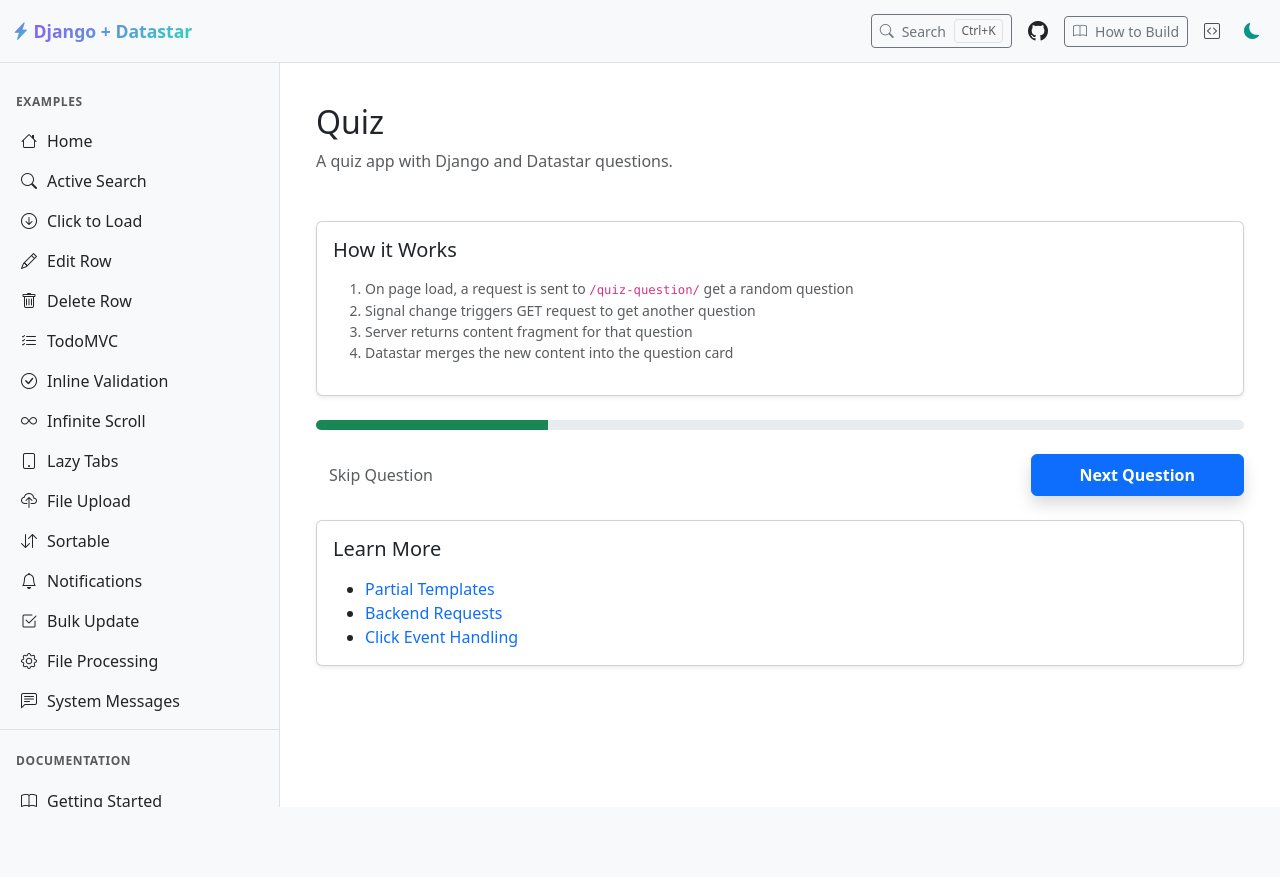
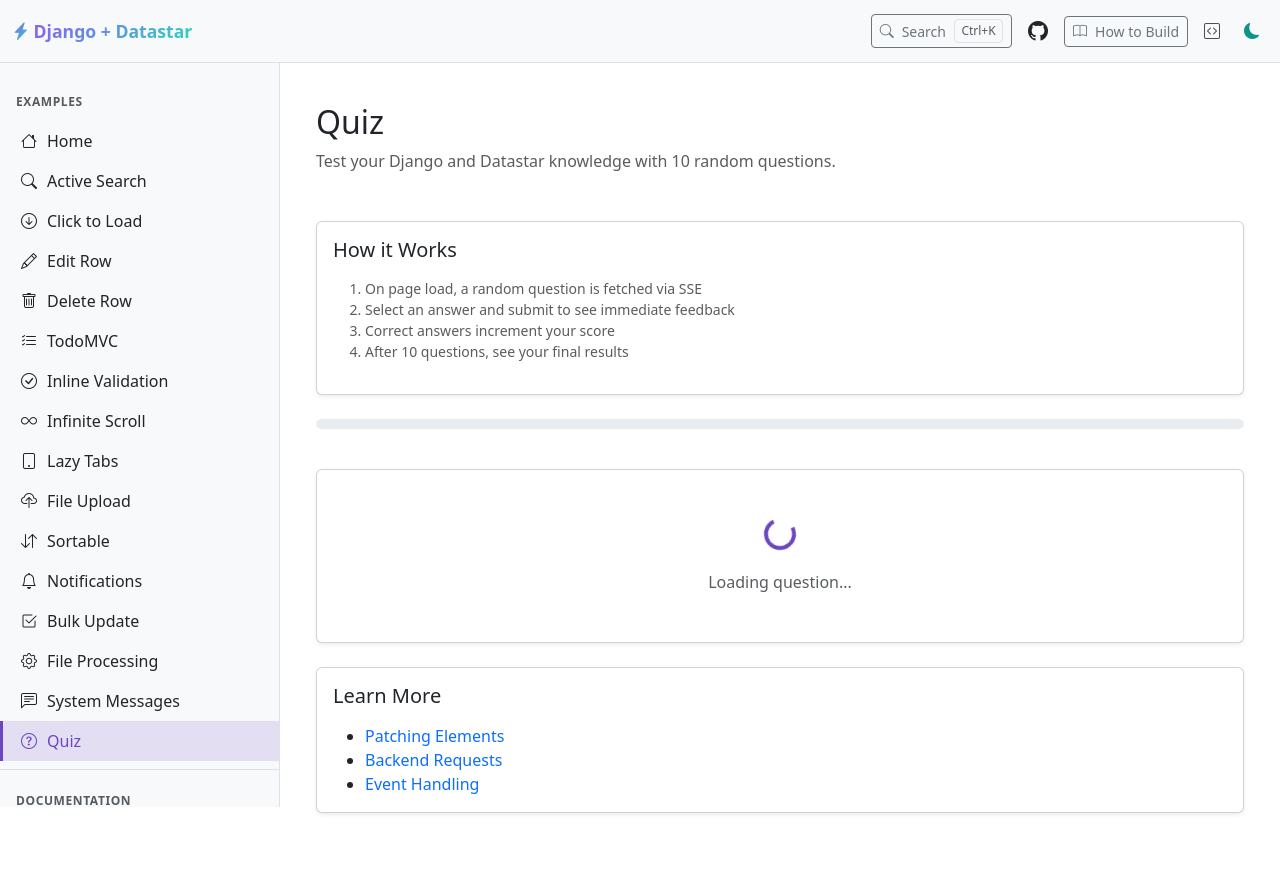
Before and after one commit to ZendaInnocent/django-datastar-examples, a Django app: page /quiz/ in a window 1280 px wide. Before the commit the page ends 807 px from the top, so only its background shows below. Run offline with Django 5.2, Linux system fonts and the light colour scheme; some libraries are stand-ins or nearby versions.

Commit message:
add a complete quiz app

```diff
--- a/examples/templates/examples/quiz_index.html
+++ b/examples/templates/examples/quiz_index.html
@@ -6,43 +6,49 @@
 
     <header class="mb-5">
       <h1 class="h2">Quiz</h1>
-      <p class="text-muted">A quiz app with Django and Datastar questions.</p>
+      <p class="text-muted">
+        Test your Django and Datastar knowledge with 10 random questions.
+      </p>
     </header>
 
-    <section class="card shadow-sm mb-4"
-             data-init="@get('{% url "examples:quiz-question" %}');">
+    <section class="card shadow-sm mb-4">
       <div class="card-body">
         <h2 class="h5 mb-3">How it Works</h2>
         <ol class="text-muted small">
-          <li>
-            On page load, a request is sent to <code>/quiz-question/</code> get a random question
-          </li>
-          <li>Signal change triggers GET request to get another question</li>
-          <li>Server returns content fragment for that question</li>
-          <li>Datastar merges the new content into the question card</li>
+          <li>On page load, a random question is fetched via SSE</li>
+          <li>Select an answer and submit to see immediate feedback</li>
+          <li>Correct answers increment your score</li>
+          <li>After 10 questions, see your final results</li>
         </ol>
       </div>
     </section>
 
+    <div data-signals="{currentQuestion: 0, totalQuestions: 10}"
+         data-init="@get('{% url "examples:quiz-question" %}');">
       <div class="progress mb-4" style="height: 10px">
         <div class="progress-bar bg-success"
              role="progressbar"
-           style="width: 25%"
-           aria-valuenow="25"
+             data-attr:style="`width: ${($currentQuestion / $totalQuestions) * 100}%`"
+             aria-valuenow="0"
              aria-valuemin="0"
              aria-valuemax="100"></div>
       </div>
 
-    <div id="question-card"></div>
+      <div class="d-flex justify-content-between align-items-center mb-3">
+        <span class="text-muted small"
+              data-text="`Question ${$currentQuestion} of ${$totalQuestions}`"></span>
+      </div>
 
-    <div class="d-flex justify-content-between my-4">
-      <button class="btn btn-link text-decoration-none text-muted">
-        Skip Question
-      </button>
-      <button class="btn btn-primary px-5 py-2 fw-bold shadow"
-              data-on:click="@get('{% url "examples:quiz-question" %}')">
-        Next Question
-      </button>
+      <div id="question-card" class="mb-4">
+        <div class="card shadow-sm">
+          <div class="card-body text-center py-5">
+            <div class="spinner-border text-primary" role="status">
+              <span class="visually-hidden">Loading...</span>
+            </div>
+            <p class="text-muted mt-3 mb-0">Loading question...</p>
+          </div>
+        </div>
+      </div>
     </div>
 
     <section class="card shadow-sm my-4">
@@ -52,7 +58,7 @@
           <li>
             <a href="https://data-star.dev/guide/getting_started#patching-elements"
                target="_blank"
-               class="text-decoration-none">Partial Templates</a>
+               class="text-decoration-none">Patching Elements</a>
           </li>
           <li>
             <a href="https://data-star.dev/guide/backend_requests"
@@ -62,7 +68,7 @@
           <li>
             <a href="https://data-star.dev/reference/attributes#data-on"
                target="_blank"
-               class="text-decoration-none">Click Event Handling</a>
+               class="text-decoration-none">Event Handling</a>
           </li>
         </ul>
       </div>
--- a/examples/urls.py
+++ b/examples/urls.py
@@ -8,6 +8,9 @@ urlpatterns = [
     path('', views.index_view, name='index'),
     path('quiz/', views.quiz_index_view, name='quiz-index'),
     path('quiz/question/', views.get_question_view, name='quiz-question'),
+    path('quiz/answer/', views.submit_answer_view, name='quiz-answer'),
+    path('quiz/skip/', views.skip_question_view, name='quiz-skip'),
+    path('quiz/restart/', views.restart_quiz_view, name='quiz-restart'),
     path('active-search/', views.active_search_view, name='active-search'),
     path('click-to-load/', views.click_to_load_view, name='click-to-load'),
     path('edit-row/', views.edit_row_view, name='edit-row'),
--- a/examples/views.py
+++ b/examples/views.py
@@ -17,7 +17,7 @@ from django.views.decorators.http import require_http_methods
 from examples.utils import DatastarWithMessagesResponse
 
 from .decorators import datastar_response
-from .models import Contact, Item, Notification, Question, Todo
+from .models import Answer, Contact, Item, Notification, Question, Todo
 
 
 def index_view(request):
@@ -780,6 +780,8 @@ def file_processing_api_view(request):
 # Quiz App
 # ============================================================================
 
+QUIZ_TOTAL_QUESTIONS = 10
+
 
 def quiz_index_view(request):
     return render(request, 'examples/quiz_index.html')
@@ -788,20 +790,164 @@ def quiz_index_view(request):
 @datastar_response
 def get_question_view(request):
     seen_ids = request.session.get('seen_question_ids', [])
+    current_question = request.session.get('current_question', 0)
+    correct_count = request.session.get('correct_count', 0)
+    total_questions = request.session.get('total_questions', QUIZ_TOTAL_QUESTIONS)
+
     question = Question.objects.exclude(id__in=seen_ids).order_by('?').first()
 
-    if not question:
+    if not question or current_question >= total_questions:
+        correct_count = request.session.get('correct_count', 0)
+        total_questions = request.session.get('total_questions', QUIZ_TOTAL_QUESTIONS)
         yield SSE.patch_elements(
-            render_to_string('examples/fragments/quiz_report.html')
+            render_to_string(
+                'examples/fragments/quiz_report.html',
+                {
+                    'correct_count': correct_count,
+                    'total_questions': total_questions,
+                },
+            )
         )
     else:
+        current_question += 1
         seen_ids.append(question.pk)
+        request.session['current_question'] = current_question
         request.session['seen_question_ids'] = seen_ids
         request.session.modified = True
 
+        yield SSE.patch_signals(
+            {
+                'currentQuestion': current_question,
+                'totalQuestions': total_questions,
+            }
+        )
         yield SSE.patch_elements(
             render_to_string(
-                'examples/fragments/quiz_question_card.html', {'question': question}
+                'examples/fragments/quiz_question_card.html',
+                {
+                    'question': question,
+                    'question_number': current_question,
+                    'total_questions': total_questions,
+                },
             ),
             '#question-card',
         )
+
+
+@csrf_exempt
+@datastar_response
+def submit_answer_view(request):
+    question_id = request.POST.get('question_id')
+    answer_id = request.POST.get('answer_id')
+
+    question = get_object_or_404(Question, pk=question_id)
+    answer = get_object_or_404(Answer, pk=answer_id)
+
+    is_correct = answer.is_correct
+
+    if is_correct:
+        correct_count = request.session.get('correct_count', 0) + 1
+        request.session['correct_count'] = correct_count
+        request.session.modified = True
+
+    current_question = request.session.get('current_question', 0)
+    total_questions = request.session.get('total_questions', QUIZ_TOTAL_QUESTIONS)
+
+    yield SSE.patch_elements(
+        render_to_string(
+            'examples/fragments/quiz_feedback.html',
+            {
+                'is_correct': is_correct,
+                'question': question,
+                'correct_answer': question.answers.filter(is_correct=True).first(),
+                'current_question': current_question,
+                'total_questions': total_questions,
+            },
+        ),
+        '#question-card',
+    )
+
+
+@csrf_exempt
+@datastar_response
+def skip_question_view(request):
+    question_id = request.POST.get('question_id')
+
+    seen_ids = request.session.get('seen_question_ids', [])
+    if question_id and int(question_id) not in seen_ids:
+        seen_ids.append(int(question_id))
+        request.session['seen_question_ids'] = seen_ids
+        request.session.modified = True
+
+    current_question = request.session.get('current_question', 0)
+    total_questions = request.session.get('total_questions', QUIZ_TOTAL_QUESTIONS)
+
+    question = Question.objects.exclude(id__in=seen_ids).order_by('?').first()
+
+    if not question or current_question >= total_questions:
+        correct_count = request.session.get('correct_count', 0)
+        yield SSE.patch_elements(
+            render_to_string(
+                'examples/fragments/quiz_report.html',
+                {
+                    'correct_count': correct_count,
+                    'total_questions': total_questions,
+                },
+            )
+        )
+    else:
+        current_question += 1
+        request.session['current_question'] = current_question
+        request.session.modified = True
+
+        yield SSE.patch_signals(
+            {
+                'currentQuestion': current_question,
+                'totalQuestions': total_questions,
+            }
+        )
+        yield SSE.patch_elements(
+            render_to_string(
+                'examples/fragments/quiz_question_card.html',
+                {
+                    'question': question,
+                    'question_number': current_question,
+                    'total_questions': total_questions,
+                },
+            ),
+            '#question-card',
+        )
+
+
+@datastar_response
+def restart_quiz_view(request):
+    request.session['seen_question_ids'] = []
+    request.session['current_question'] = 0
+    request.session['correct_count'] = 0
+    request.session['total_questions'] = QUIZ_TOTAL_QUESTIONS
+    request.session.modified = True
+
+    question = Question.objects.order_by('?').first()
+
+    if question:
+        request.session['current_question'] = 1
+        request.session['seen_question_ids'] = [question.pk]
+        request.session.modified = True
+
+        yield SSE.patch_signals(
+            {
+                'currentQuestion': 1,
+                'totalQuestions': QUIZ_TOTAL_QUESTIONS,
+            }
+        )
+        yield SSE.patch_elements(
+            render_to_string(
+                'examples/fragments/quiz_question_card.html',
+                {
+                    'question': question,
+                    'question_number': 1,
+                    'total_questions': QUIZ_TOTAL_QUESTIONS,
+                },
+            ),
+            '#question-card',
+        )
--- a/templates/includes/nav_links.html
+++ b/templates/includes/nav_links.html
@@ -105,4 +105,11 @@
       <i class="bi bi-chat-left-text"></i><span class="nav-link-text">System Messages</span>
     </a>
   </li>
+  {% url 'examples:quiz-index' as url %}
+  <li class="nav-item">
+    <a class="nav-link{% if request.path == url %} active{% endif %}"
+       href="{{ url }}">
+      <i class="bi bi-question-circle"></i><span class="nav-link-text">Quiz</span>
+    </a>
+  </li>
 </ul>
```
Also changed, not shown: examples/templates/examples/fragments/quiz_feedback.html (added, +20 -0 lines), examples/templates/examples/fragments/quiz_question_card.html (+36 -11 lines), examples/templates/examples/fragments/quiz_report.html (+47 -1 lines), examples/templates/examples/index.html (+12 -0 lines), examples/tests/test_examples_verification.py (+5 -3 lines), examples/tests/test_models.py (+68 -1 lines), examples/tests/test_quiz.py (added, +225 -0 lines). Lines whose indentation alone changed are shown as unchanged.
